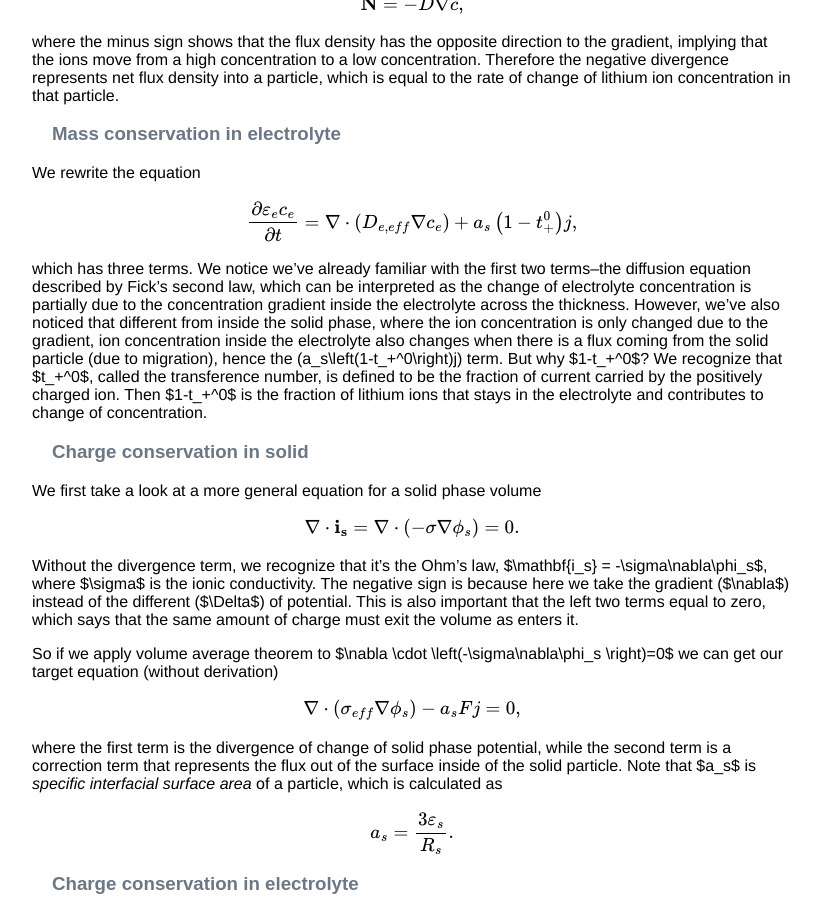
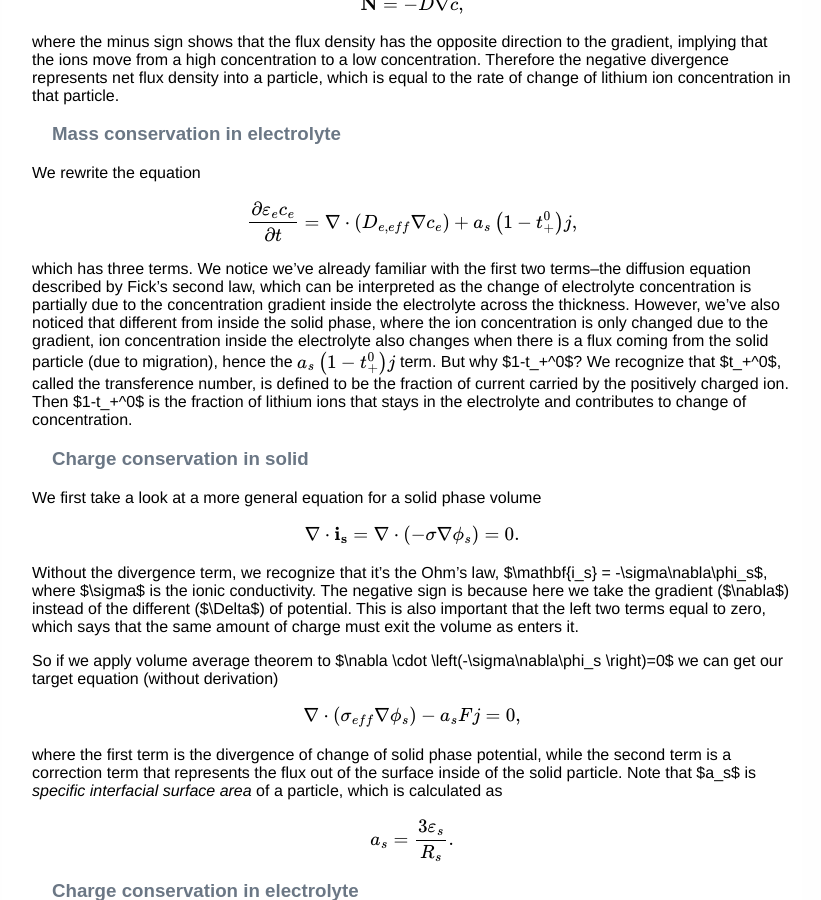
Before and after one commit to Christinabi/Christinabi.github.io, a Jekyll site: the page built from governingEquation_Explained.md, in a window 1280 px wide and 900 px high, scrolled down 1129 px. Shown: the whole window, without its empty margins (238-1059 px from the left). Built offline with Jekyll 4.4.1, drawn with Linux system fonts in a browser that asks for light colours; nearby versions of some CDN libraries; formulas are drawn with MathJax 3; our own code applies the rules of GitHub Pages for plain Markdown files.

```diff
--- a/governingEquation_Explained.md
+++ b/governingEquation_Explained.md
@@ -66,7 +66,7 @@ The left-hand side describes how solid concentration changes over time. The righ
  \frac{\partial \varepsilon_e c_e}{\partial t} = \nabla \cdot \left( D_{e,eff}\nabla c_e \right)+a_s\left(1-t_+^0\right)j,
  $$
 
- which has three terms. We notice we've already familiar with the first two terms–the diffusion equation described by Fick's second law, which can be interpreted as the change of electrolyte concentration is partially due to the concentration gradient inside the electrolyte across the thickness. However, we've also noticed that different from inside the solid phase, where the ion concentration is only changed due to the gradient, ion concentration inside the electrolyte also changes when there is a flux coming from the solid particle (due to migration), hence the \(a_s\left(1-t_+^0\right)j\) term. But why $1-t_+^0$? We recognize that $t_+^0$, called the transference number, is defined to be the fraction of current carried by the positively charged ion. Then $1-t_+^0$ is the fraction of lithium ions that stays in the electrolyte and contributes to change of concentration.
+ which has three terms. We notice we've already familiar with the first two terms–the diffusion equation described by Fick's second law, which can be interpreted as the change of electrolyte concentration is partially due to the concentration gradient inside the electrolyte across the thickness. However, we've also noticed that different from inside the solid phase, where the ion concentration is only changed due to the gradient, ion concentration inside the electrolyte also changes when there is a flux coming from the solid particle (due to migration), hence the \\(a_s\left(1-t_+^0\right)j\\) term. But why $1-t_+^0$? We recognize that $t_+^0$, called the transference number, is defined to be the fraction of current carried by the positively charged ion. Then $1-t_+^0$ is the fraction of lithium ions that stays in the electrolyte and contributes to change of concentration.
 
 ### Charge conservation in solid
 
@@ -103,6 +103,7 @@ So far, we have seen similar terms as the first and the third term. However, the
 $$
 \nabla \mu_e =\frac{\partial \mu_e}{\partial \ln c}\nabla\ln c.
 $$
+
 Also note that the sign in front of $a_s Fj$ is positive, which is opposite to that from the solid phase equation. This is because now we are considering the surface outside the solid/electrolyte interface that has the same direction as the ion flux.
 
 ### Butler-Volmer kinetics equation
```
